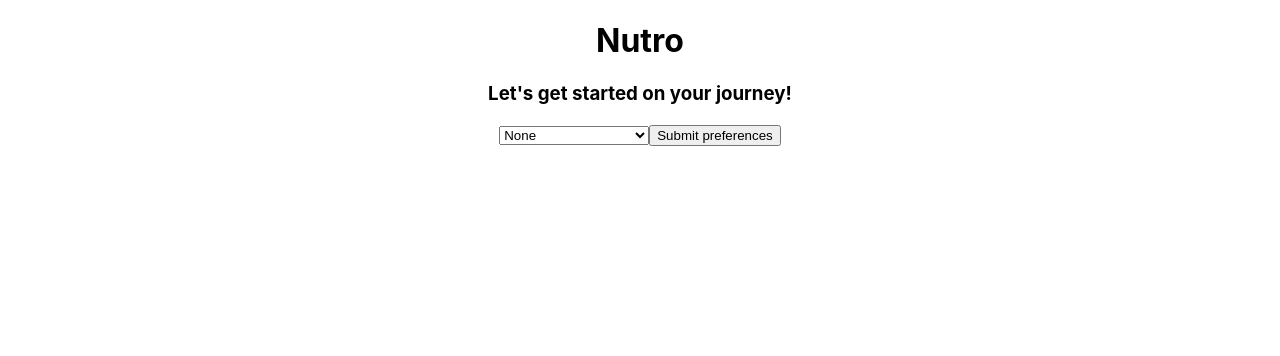
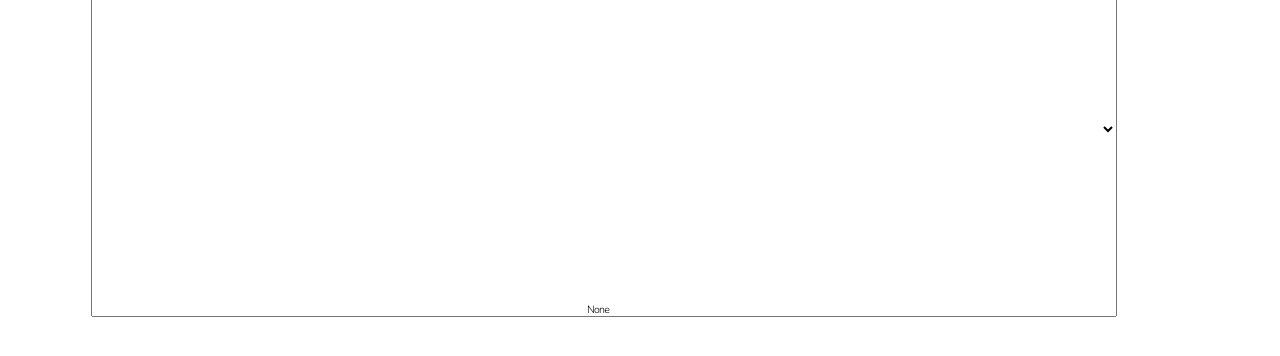
Before and after one commit to SchoolOfCode/w15_collaborative-react-project-team-e-nutro, a React (Create React App) app in the folder nutro/: page /background_signup in a window 1280 px wide. Shown: the top 356 px of the page. Built offline with nearby package versions, Linux system fonts and the light colour scheme.

Commit message:
Added styling for Input component

```diff
--- a/nutro/src/components/background_signup/index.js
+++ b/nutro/src/components/background_signup/index.js
@@ -7,8 +7,8 @@ import Input from "../input_signup";
 function Signup() {
   return (
     <div>
-      <h1>Nutro</h1>
-      <h3>Let's get started on your journey!</h3>
+      <h1 class="title">Nutro</h1>
+      <h3 class="sub-text">Let's get started on your journey!</h3>
 
       <Input />
 
--- a/nutro/src/components/input_signup/styles.css
+++ b/nutro/src/components/input_signup/styles.css
@@ -0,0 +1,29 @@
+input,
+label,
+select,
+option {
+  /* Text */
+  position: absolute;
+  left: 7.12%;
+  right: 12.75%;
+  top: -7.33%;
+  bottom: 60.36%;
+  font-family: Nunito Sans;
+  font-style: normal;
+  font-weight: 200;
+  font-size: 10.617px;
+  line-height: 112%;
+  display: flex;
+  align-items: flex-end;
+  text-align: center;
+  letter-spacing: -0.787234px;
+  color: #000000;
+}
+
+.btn {
+  position: absolute;
+  width: 116px;
+  height: 33px;
+  left: 102px;
+  top: 482px;
+}
```
